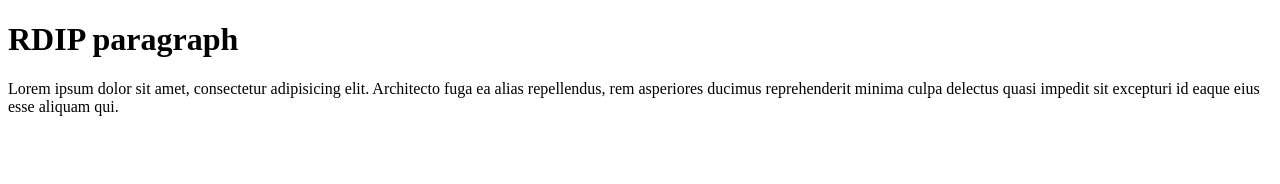
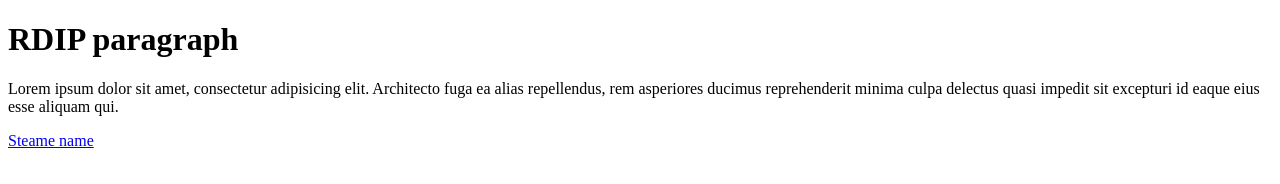
Before and after one commit to ranjith211/RDIP, a plain HTML site: page index.html in a window 1280 px wide. Drawn offline with Linux system fonts and the light colour scheme.

Commit message:
tag  added

```diff
--- a/index.html
+++ b/index.html
@@ -7,6 +7,6 @@
 
 <h1>RDIP paragraph</h1>
 <p>Lorem ipsum dolor sit amet, consectetur adipisicing elit. Architecto fuga ea alias repellendus, rem asperiores ducimus reprehenderit minima culpa delectus quasi impedit sit excepturi id eaque eius esse aliquam qui.</p>
-
+<a href="list.html">Steame name</a>
 </body>
 </html>
```
Also changed, not shown: details.html (+1 -0 lines).
